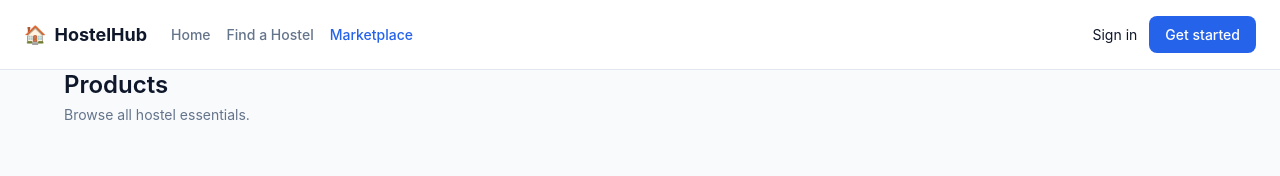
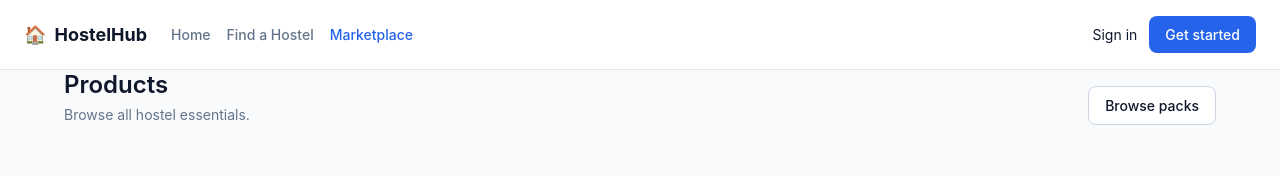
Before and after one commit to softwarewebdevelopers1-byte/rental.store, a React (Vite) app in the folder rental_store/frontend/: page /marketplace/products in a window 1280 px wide. Shown: the top 176 px of the page. Built offline with nearby package versions, Linux system fonts and the light colour scheme.

Commit message:
added packs and products links

```diff
--- a/rental_store/frontend/src/pages/marketplace/PacksPage.tsx
+++ b/rental_store/frontend/src/pages/marketplace/PacksPage.tsx
@@ -1,7 +1,9 @@
 import { useState } from "react";
+import { Link } from "react-router-dom";
 import { usePacks, useProducts } from "../../hooks/useMarketplace";
 import { PageHeader } from "../../components/layout/PageHeader";
 import { SearchBar } from "../../components/common/SearchBar";
+import { Button } from "../../components/common/Button";
 import { PackCard } from "../../components/marketplace/PackCard";
 import { Skeleton } from "../../components/common/Skeleton";
 import { EmptyState } from "../../components/common/EmptyState";
@@ -19,6 +21,11 @@ export default function PacksPage() {
       <PageHeader
         title="Packs"
         subtitle="Bundles of essentials at a discount."
+        actions={
+          <Link to="/marketplace/products">
+            <Button variant="secondary">Browse products</Button>
+          </Link>
+        }
       />
       <div style={{ maxWidth: 420 }}>
         <SearchBar value={q} onChange={setQ} placeholder="Search packs" />
--- a/rental_store/frontend/src/pages/marketplace/ProductsPage.tsx
+++ b/rental_store/frontend/src/pages/marketplace/ProductsPage.tsx
@@ -1,7 +1,9 @@
 import { useState } from "react";
+import { Link } from "react-router-dom";
 import { useProducts } from "../../hooks/useMarketplace";
 import { PageHeader } from "../../components/layout/PageHeader";
 import { SearchBar } from "../../components/common/SearchBar";
+import { Button } from "../../components/common/Button";
 import { ProductCard } from "../../components/marketplace/ProductCard";
 import { Skeleton } from "../../components/common/Skeleton";
 import { EmptyState } from "../../components/common/EmptyState";
@@ -14,7 +16,15 @@ export default function ProductsPage() {
 
   return (
     <div className={styles.wrap}>
-      <PageHeader title="Products" subtitle="Browse all hostel essentials." />
+      <PageHeader
+        title="Products"
+        subtitle="Browse all hostel essentials."
+        actions={
+          <Link to="/marketplace/packs">
+            <Button variant="secondary">Browse packs</Button>
+          </Link>
+        }
+      />
       <div style={{ maxWidth: 420 }}>
         <SearchBar value={q} onChange={setQ} placeholder="Search products" />
       </div>
```
Also changed, not shown: rental_store/frontend/src/components/RouteTracker.tsx (added, +13 -0 lines).
